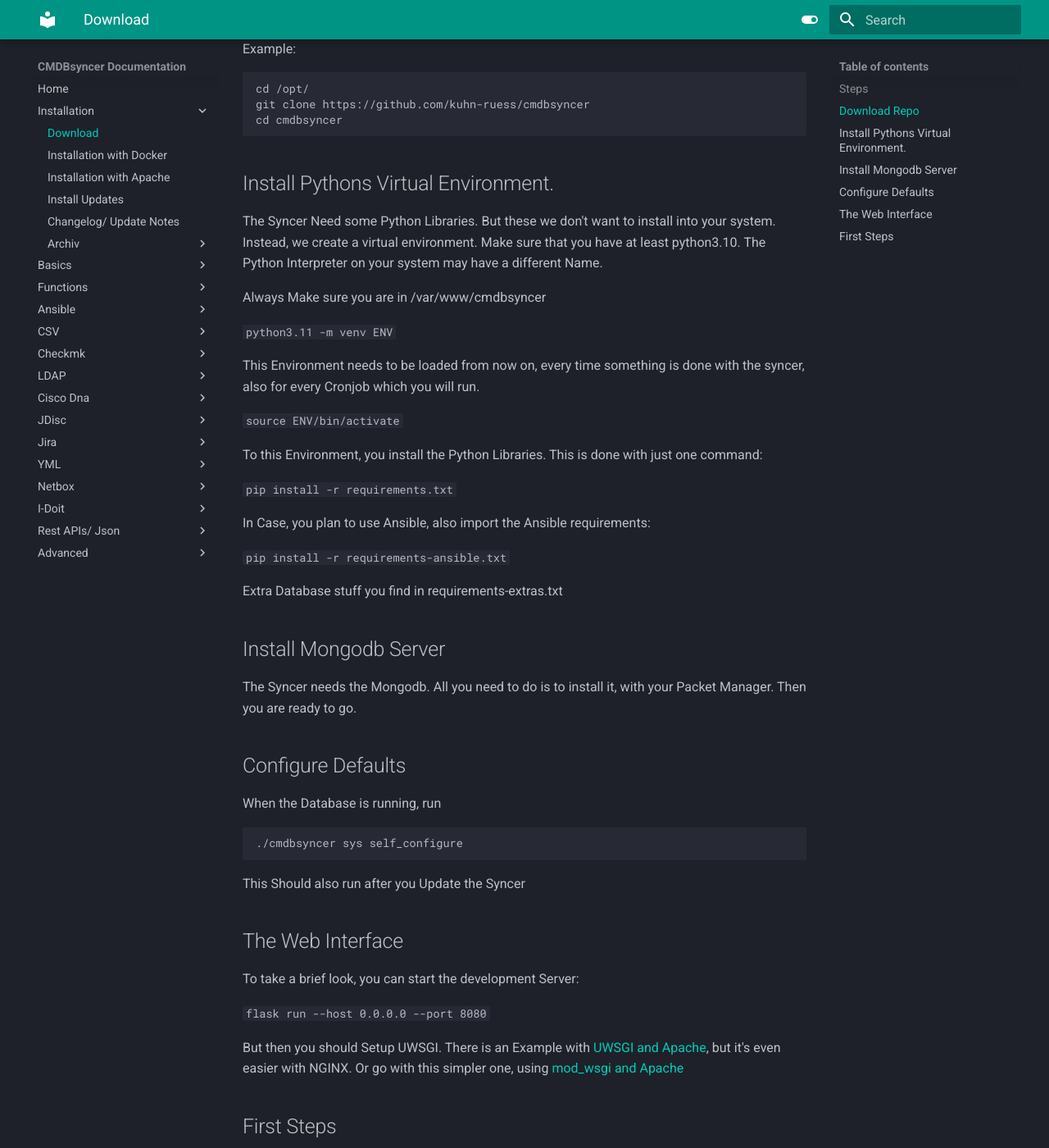
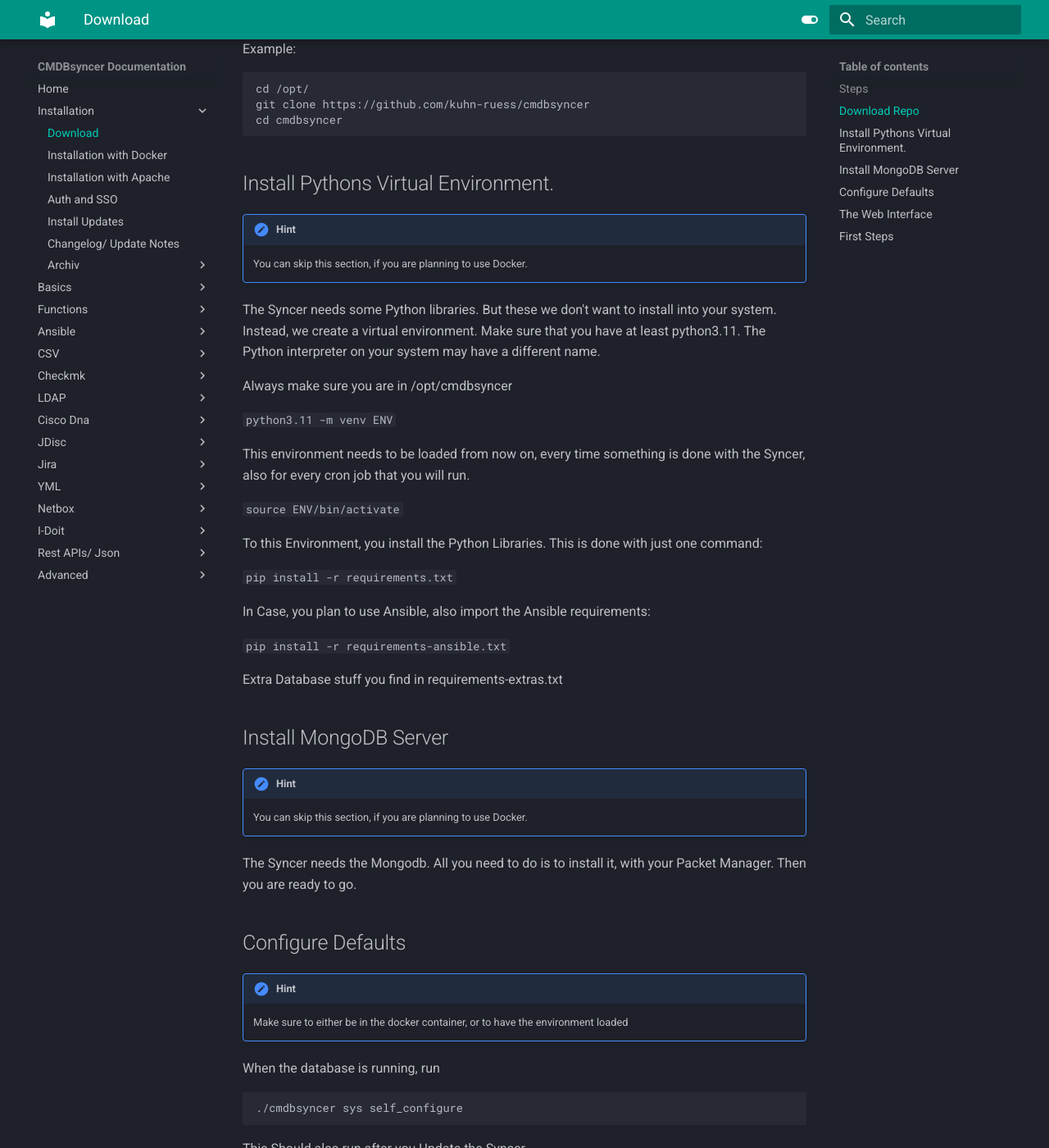
Before and after one commit to kuhn-ruess/cmdbsyncer-docs, an MkDocs documentation site: the page built from docs/installation/setup_code.md, in a window 1280 px wide and 1400 px high, scrolled down 942 px. Shown: the whole window at 82% size. Built offline with MkDocs 1.6.1 and Material for MkDocs 9.7.7, drawn with Linux system fonts in a browser that asks for light colours; the version menu is left out; some of the changed text lies outside the part shown.

````diff
--- a/docs/installation/setup_code.md
+++ b/docs/installation/setup_code.md
@@ -12,7 +12,7 @@ A[Download Repo] --> B[Create Python Environment] --> C[Install Python Requireme
 ```
 
 ## Download Repo
-You need to check out the Code directly from GitHub.  [Go to the Repo](https://github.com/kuhn-ruess/cmdbsyncer), and copy the Clone URL to example /var/www. In all examples, this Path is used.
+You need to check out the Code directly from GitHub.  [Go to the Repo](https://github.com/kuhn-ruess/cmdbsyncer), and copy the Clone URL to example /opt. In all examples, this Path is used.
 
 [Repo](https://github.com/kuhn-ruess/cmdbsyncer)
 
@@ -27,14 +27,19 @@ cd cmdbsyncer
 
 
 ## Install Pythons Virtual Environment.
-The Syncer Need some Python Libraries. But these we don't want to install into your system.
-Instead, we create a virtual environment. Make sure that you have at least python3.10. The Python Interpreter on your system may have a different Name.
+!!! HINT
+    You can skip this section, if you are planning to use Docker.
 
-Always Make sure you are in /var/www/cmdbsyncer
+
+
+The Syncer needs some Python libraries. But these we don't want to install into your system.
+Instead, we create a virtual environment. Make sure that you have at least python3.11. The Python interpreter on your system may have a different name.
+
+Always make sure you are in /opt/cmdbsyncer
 
 `python3.11 -m venv ENV`
 
-This Environment needs to be loaded from now on, every time something is done with the syncer, also for every Cronjob which you will run.
+This environment needs to be loaded from now on, every time something is done with the Syncer, also for every cron job that you will run.
 
 `source ENV/bin/activate`
 
@@ -49,12 +54,16 @@ In Case, you plan to use Ansible, also import the Ansible requirements:
 
 Extra Database stuff you find in requirements-extras.txt
 
-## Install Mongodb Server
+## Install MongoDB Server
+!!! HINT
+    You can skip this section, if you are planning to use Docker.
 The Syncer needs the Mongodb. All you need to do is to install it, with your Packet Manager. Then you are ready to go.
 
 
 ## Configure Defaults
-When the Database is running, run
+!!! HINT
+    Make sure to either be in the docker container, or to have the environment loaded
+When the database is running, run
 
 ```
 ./cmdbsyncer sys self_configure
@@ -63,12 +72,13 @@ When the Database is running, run
 This Should also run after you Update the Syncer
 ## The Web Interface
 
-To take a brief look, you can start the development Server:
+To take a brief look, you can start the development server:
 
 `flask run --host 0.0.0.0 --port 8080`
 
-But then you should Setup UWSGI. There is an Example with [UWSGI and Apache](uwsgi_apache.md), but it's even easier with NGINX. Or go with this simpler one, using [mod_wsgi and Apache](install_wsgi.md)
+But then you should setup WSGI. See: [mod_wsgi and Apache](install_wsgi.md)
 
+If you are using docker, you can directly access the containers port.
 
 ## First Steps
 
--- a/mkdocs.yml
+++ b/mkdocs.yml
@@ -5,6 +5,7 @@ nav:
     - Download: installation/setup_code.md
     - Installation with Docker: installation/setup_docker.md
     - Installation with Apache: installation/install_wsgi.md
+    - Auth and SSO: installation/authentication.md
     - Install Updates: installation/updates.md
     - Changelog/ Update Notes: updates/changelog.md
     - Archiv:
````
Also changed, not shown: docs/basics/cron.md (+1 -1 lines), docs/installation/authentication.md (added, +19 -0 lines), docs/installation/setup_docker.md (+8 -5 lines), docs/installation/uwsgi_apache.md (+1 -1 lines).
